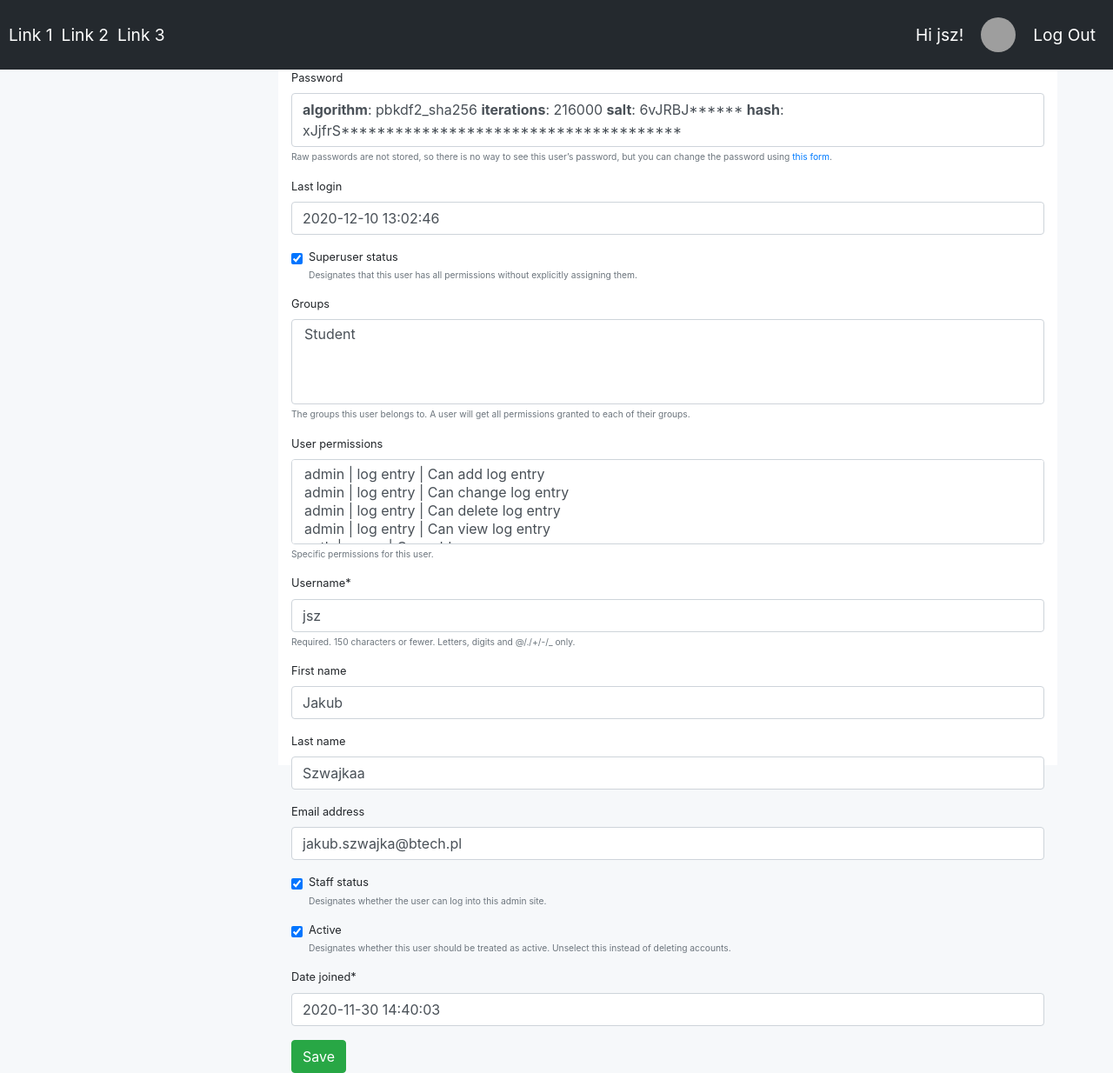
After one commit to JakubSzwajka/django_app_base, a Django app: page /edit_profile_page/ in a window 1280 px wide. The commit adds this page. Shown: the whole page at 87% size. Run offline with Django 3.2, Linux system fonts and the light colour scheme; a user stored in the database is signed in; data comes from the database, SQL or seed files in the repository; both versions use the stored data as it was after the commit; some libraries are stand-ins or nearby versions; grey boxes are pictures that could not be loaded.

Commit message:
Base for any application finished

```diff
--- a/config/settings.py
+++ b/config/settings.py
@@ -125,7 +125,7 @@ STATIC_URL = '/static/'
 MEDIA_URL = '/media/'
 MEDIA_ROOT = os.path.join(BASE_DIR, 'main_app/static')
 
-LOGIN_REDIRECT_URL = '/main_app'
+LOGIN_REDIRECT_URL = '/'
 LOGOUT_REDIRECT_URL = '/login'
 
 CRISPY_TEMPLATE_PACK = "bootstrap4"
--- a/config/urls.py
+++ b/config/urls.py
@@ -5,7 +5,8 @@ from django.conf.urls.static import static
 from register import views as register_views
 
 urlpatterns = [
-    path('main_app', include('main_app.urls')),
+    path('', include('main_app.urls')),
+    path('', include('register.urls')),
     path('admin/', admin.site.urls),
     path('register/', register_views.register, name="register" ),
     path('', include('django.contrib.auth.urls')),
--- a/main_app/models.py
+++ b/main_app/models.py
@@ -17,7 +17,8 @@ class Task(models.Model):
         return self.task_name
 
 class Profile(models.Model):
-    user = models.OneToOneField(User, on_delete=models.CASCADE)
+    user = models.OneToOneField(User,
+            on_delete=models.CASCADE)
     birth_date = models.DateField( null=True, blank=True)
     profile_image = models.ImageField(upload_to='user_images/', default='main_app/assets/user.png', max_length=200 )
 
--- a/main_app/static/main_app/css/style.css
+++ b/main_app/static/main_app/css/style.css
@@ -48,15 +48,13 @@ nav > .right_menu > .user_profile {
 
 }
 
-.user_img > img {
+.user_img > a > img {
   display: block;
   margin: 0 auto 0 auto;
   height: 40px;
   width: 40px;
   margin: 10px;
   border-radius: 50%;
-  border: 2px white solid;
-
 }
 
 
--- /dev/null
+++ b/main_app/static/register/css/profile_pages.css
@@ -0,0 +1,9 @@
+.user_image{
+    width: 200px;
+    height: 200px;
+}
+
+.user_image > img {
+    max-width: 100%;
+    max-height: 100%;
+}
--- a/main_app/templates/main_app/content_page.html
+++ b/main_app/templates/main_app/content_page.html
@@ -1,3 +1,5 @@
+{% extends "main_app/index.html"%}
+{% block content %}
 <div class="tasks_container">
     <div class="task_list">
         {% if task_list %}
@@ -13,3 +15,4 @@
         {% endif %}
     </div>
 </div>
+{% endblock %}
--- a/main_app/templates/main_app/index.html
+++ b/main_app/templates/main_app/index.html
@@ -1,6 +1,9 @@
 {% load static %}
+<link rel="stylesheet" href="https://maxcdn.bootstrapcdn.com/bootstrap/4.0.0/css/bootstrap.min.css" integrity="sha384-Gn5384xqQ1aoWXA+058RXPxPg6fy4IWvTNh0E263XmFcJlSAwiGgFAW/dAiS6JXm" crossorigin="anonymous">
 <link rel="stylesheet" type="text/css" href="{% static 'main_app/css/style.css' %}">
 <link rel="stylesheet" type="text/css" href="{% static 'main_app/css/user_profile.css' %}">
+<link rel="stylesheet" type="text/css" href="{% static 'register/css/profile_pages.css' %}">
+
 
 <body>
     <div class="main_navigation">
@@ -8,6 +11,7 @@
     </div>
 
     <div class="container">
-        {% include 'main_app/content_page.html' %}
+        {% block content %}
+        {% endblock %}
     </div>
 </body>
--- a/main_app/templates/main_app/nav_bar.html
+++ b/main_app/templates/main_app/nav_bar.html
@@ -7,13 +7,14 @@
         <div class="user_profile">
             <div class="nav_element user_name">
                 {% if user.is_authenticated %}
-                    Hi {{ user.first_name }} {{ user.last_name }}!
+                    {% comment %} Hi {{ user.first_name }} {{ user.last_name }}! {% endcomment %}
+                    Hi {{ user.get_username }}!
                 {% else %}
                     You are not logged in! <a href="{% url 'login' %}">Log In</a>
                 {% endif %}
             </div>
             <div class="nav_element user_img">
-                <img src="{{ user.profile.profile_image.url }}" alt="user logo">
+                <a href="/view_profile_page" ><img src="{{ user.profile.profile_image.url }}" alt="user logo"></a>
             </div>
         </div>
         {% if user.is_authenticated == True %}
--- a/main_app/urls.py
+++ b/main_app/urls.py
@@ -3,5 +3,5 @@ from . import views
 
 app_name = 'main_app'
 urlpatterns = [
-    path('', views.IndexView.as_view(), name='index'),
+    path('', views.MainPage.as_view(), name='index'),
 ]
--- /dev/null
+++ b/register/templates/register/edit_profile_page.html
@@ -0,0 +1,13 @@
+{% extends "main_app/index.html"%}
+{% load crispy_forms_tags %}
+
+{% block content %}
+
+<form method="POST" >
+    {% csrf_token %}
+    {{ form|crispy }}
+    <button type="submit" class="btn btn-success">Save</button>
+</form>
+
+
+{% endblock %}
--- /dev/null
+++ b/register/urls.py
@@ -0,0 +1,8 @@
+from django.urls import path, include
+from . import views
+
+app_name = 'register'
+urlpatterns = [
+    path('edit_profile_page/', views.edit_user_page, name='edit_profile_page'),
+    path('view_profile_page/', views.View_User_Page.as_view(), name='view_user_page'),
+]
--- a/register/views.py
+++ b/register/views.py
@@ -1,12 +1,14 @@
 from django.shortcuts import render, redirect
+from django.contrib.auth import authenticate, login
+from django.contrib.auth.forms import UserCreationForm, UserChangeForm
+from django.contrib.auth.models import User
+from django.views import generic, View
+from django.urls import reverse_lazy
 from .forms import RegisterForm
-from django.contrib.auth import authenticate, login
-from django.contrib.auth.forms import UserCreationForm
-from django.contrib.auth.models import User
+
 
 # Create your views here.
 def register(response):
-
     if response.method == "POST":
         form = RegisterForm(response.POST)
         if form.is_valid():
@@ -14,8 +16,33 @@ def register(response):
             new_user = authenticate(username=form.cleaned_data['username'],
                                     password=form.cleaned_data['password1'],)
             login(response, new_user)
-            return redirect("/main_app")
+            return redirect("/")
     else:
         form = RegisterForm()
+    return render(response, "register/register.html", {"form":form})
 
-    return render(response, "register/register.html", {"form":form})
+class View_User_Page(generic.DetailView):
+    template_name = 'register/view_profile_page.html'
+
+    def get(self, request):
+        context = {'user':request.user}
+        return render(request, self.template_name , context)
+
+
+# class Edit_User_Page(generic.UpdateView):
+def edit_user_page(request):
+    template_name = 'register/edit_profile_page.html'
+    success_url = reverse_lazy('index')
+
+    # def get(self, request):
+    if request.method == "POST":
+        form = UserChangeForm(request.POST, instance = request.user)
+
+        if form.is_valid():
+            form.save()
+            return redirect('/view_profile_page')
+
+    else:
+        form = UserChangeForm(instance = request.user)
+        context = {'form':form}
+        return render(request, template_name, context)
```
Also changed, not shown: main_app/views.py (+12 -8 lines), register/templates/register/view_profile_page.html (added, +9 -0 lines), db.sqlite3.
